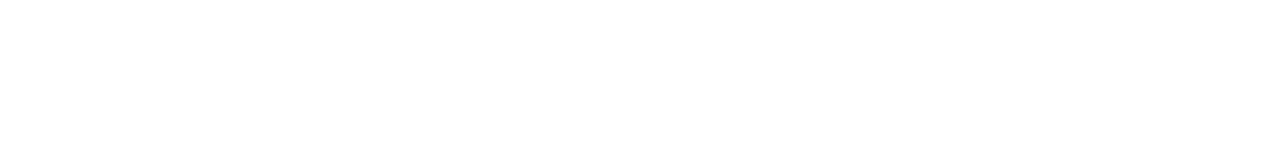
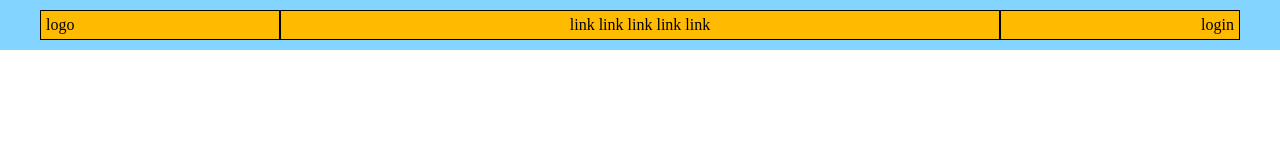
Before and after one commit to AleFarinaIV/htmlcss-struttura-discord, a plain HTML site: page index.html in a window 1280 px wide. Drawn offline with Linux system fonts and the light colour scheme.

Commit message:
[UPD] created header with flex function

```diff
--- a/css/style.css
+++ b/css/style.css
@@ -0,0 +1,50 @@
+html {
+    * {
+        margin: 0;
+        padding: 0;
+        box-sizing: border-box;
+    }
+
+    body {
+
+        header {
+            background-color: #83d5ff;
+
+            .container {
+                max-width: 1200px;
+                margin: 0 auto;
+
+                .row {
+                    display: flex;
+                    flex-wrap: wrap;
+                    .content {
+                        padding: 5px 5px;
+                        margin: 10px 0;
+                        background-color: rgb(255 187 0);
+                        border: 1px solid black
+                    }
+
+                    .col-20 {
+                        width: 20%;
+                        display: inline-block;
+                        .ta-end{
+                            text-align: end;
+                        }
+                    }
+
+                    .col-60 {
+                        width: 60%;
+                        ul {
+                            list-style-type: none;
+                            text-align: center;
+                            li {
+                                display: inline-block
+                            }
+                        }
+                    }
+                }
+            }
+        }
+
+    }
+}
--- a/index.html
+++ b/index.html
@@ -3,10 +3,42 @@
     <head>
         <meta charset="UTF-8">
         <meta name="viewport" content="width=device-width, initial-scale=1.0">
-    <link rel="stylesheet" href="./htmlcss-struttura-discord/css/style.css">
+        <link rel="stylesheet" href="./css/style.css">
         <title>Discord</title>
     </head>
     <body>
+        <!-- Header -->
+        <header>
+            <div class="container">
+                <div class="row">
+                    <div class="col-20">
+                        <div class="content">
+                            <span>logo</span>
+                        </div>
+                    </div>
+                    <div class="col-60">
+                        <div class="content">
+                            <ul>
+                                <li>link</li>
+                                <li>link</li>
+                                <li>link</li>
+                                <li>link</li>
+                                <li>link</li>
+                            </ul>
+                        </div>
+                    </div>
+                    <div class="col-20">
+                        <div class="content ta-end">
+                            <span>login</span>
+                        </div>
+                    </div>
+                </div>
+            </div>
+        </header>
+        <!-- Main -->
+        <main></main>
+        <!-- Footer -->
+        <footer></footer>
 
     </body>
 </html>
```
Lines whose indentation alone changed are shown as unchanged.
